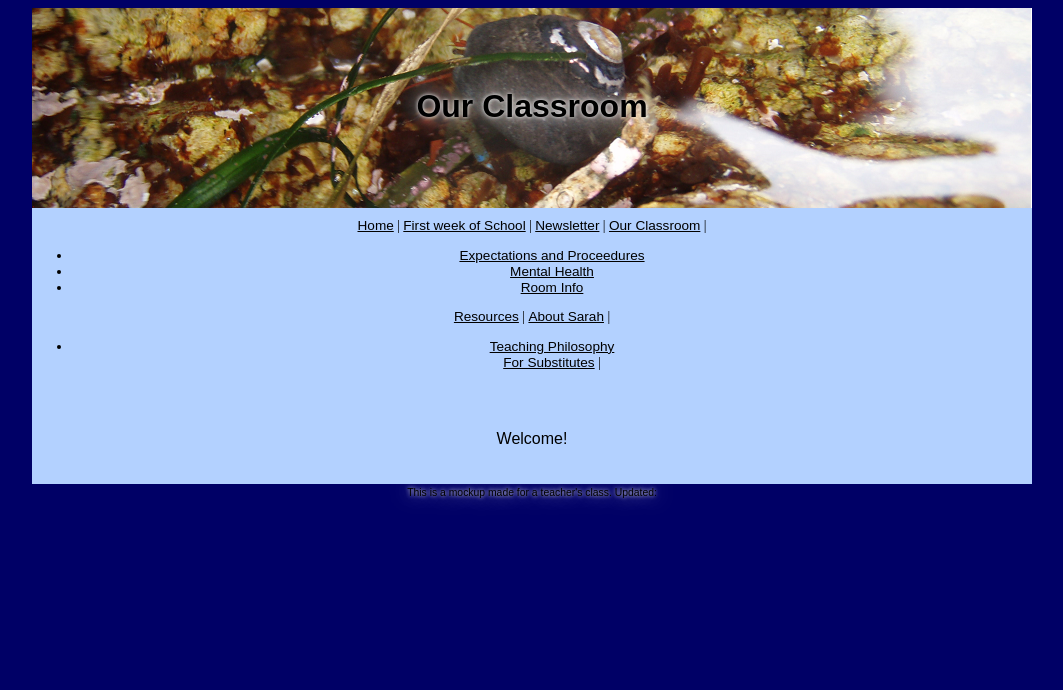
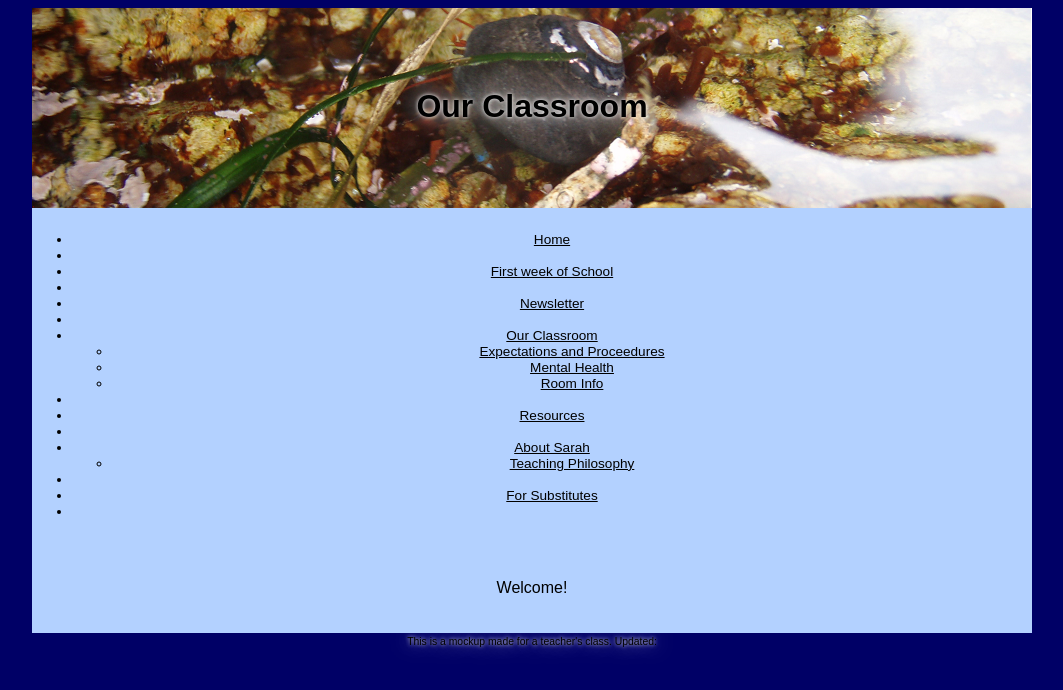
Before and after one commit to SReduc/SReduc.github.io, a Jekyll site: the page built from index.html, in a window 1280 px wide. Shown: the top 690 px of the page, without its empty margins (108-1171 px from the left). Built offline with Jekyll 4.4.1, drawn with Linux system fonts in a browser that asks for light colours.

Commit message:
Update default.html

```diff
--- a/_layouts/default.html
+++ b/_layouts/default.html
@@ -10,19 +10,23 @@
     <div id="wrapper">
 	<div id="banner"><h1>Our Classroom</h1></div>
 	<div id="menu">
-      		<a class="item" href="index.php">Home</a> |
-		<a class="item" href="wk1.php">First week of School</a> |
-		<a class="item" href="newsletter.php">Newsletter</a> |
-		<a class="item" href="classinfo.php">Our Classroom</a> |
-			<ul class="submenu">
-				<li><a class="item" href="routines.php">Expectations and Proceedures</a></li>
-				<li><a class="item" href="health.php">Mental Health</a></li>
-				<li><a class="item" href="classroom.php">Room Info</a></li>
-			</ul>
-		<a class="item" href="resources.php">Resources</a> |
-        	<a class="item" href="about.php">About Sarah</a> |
-			<ul class="submenu"> <li> <a class="item" href="phil.php">Teaching Philosophy</a></li>
-		<a class="item" href="subs.php">For Substitutes</a> |
+      		<ul class="topmenu">
+      		    <li><a class="item" href="index.php">Home</a> </li><li>&nbsp;</li>
+		    <li><a class="item" href="wk1.php">First week of School</a></li><li>&nbsp;</li>
+		    <li><a class="item" href="newsletter.php">Newsletter</a></li><li>&nbsp;</li>
+		    <li><a class="item" href="classinfo.php">Our Classroom</a>
+				<ul>
+					<li><a class="item" href="routines.php">Expectations and Proceedures</a></li>
+					<li><a class="item" href="sel.php">Mental Health</a></li>
+					<li><a class="item" href="classroom.php">Room Info</a></li>
+				</ul></li><li>&nbsp;</li>
+		    <li><a class="item" href="resources.php">Resources</a></li><li>&nbsp;</li>
+        	    <li><a class="item" href="about.php">About Sarah</a>
+				<ul>
+					<li> <a class="item" href="phil.php">Teaching Philosophy</a></li>
+				</ul></li><li>&nbsp;</li>
+		    <li><a class="item" href="subs.php">For Substitutes</a></li><li>&nbsp;</li>
+		</ul>
     		</div>
 	<div id="content">
 
```
